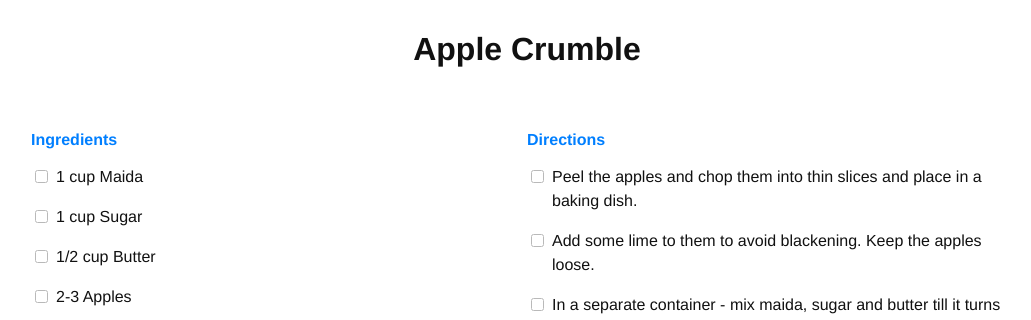
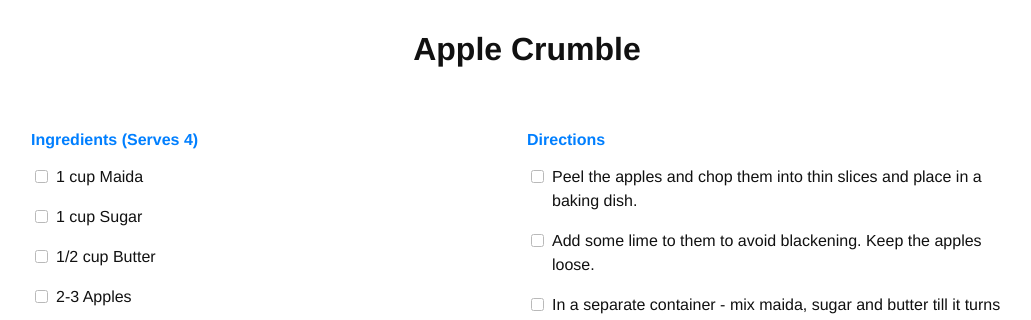
Before and after one commit to AbdealiLoKo/recipes, a Jekyll site: the page built from _recipes/apple-crumble.md, in a window 1280 px wide. Shown: the top 320 px of the page, without its empty margins (113-1144 px from the left). Built offline with Jekyll 4.4.1, drawn with Linux system fonts in a browser that asks for light colours; nearby versions of some CDN libraries; some web fonts are replaced.

Commit message:
Add "serves" to the recipe

```diff
--- a/_layouts/recipe.html
+++ b/_layouts/recipe.html
@@ -37,7 +37,9 @@ layout: default
       {% endif %}
 
       {% if page.ingredients %}
-      <h4 class="blue mt0 mb2 xs-center">Ingredients</h4>
+      <h4 class="blue mt0 mb2 xs-center">
+        Ingredients {% if page.serves %} (Serves {{ page.serves }}) {% endif %}
+      </h4>
       <ul itemprop="ingredients">
         <!-- list ingredients that make up recipe -->
         {% for ingredient in page.ingredients %}
--- a/_recipes/apple-crumble.md
+++ b/_recipes/apple-crumble.md
@@ -3,6 +3,8 @@
 layout: recipe
 title:  "Apple Crumble"
 tags: sweet, baking
+
+serves: 4
 
 ingredients:
 - 1 cup Maida
```
